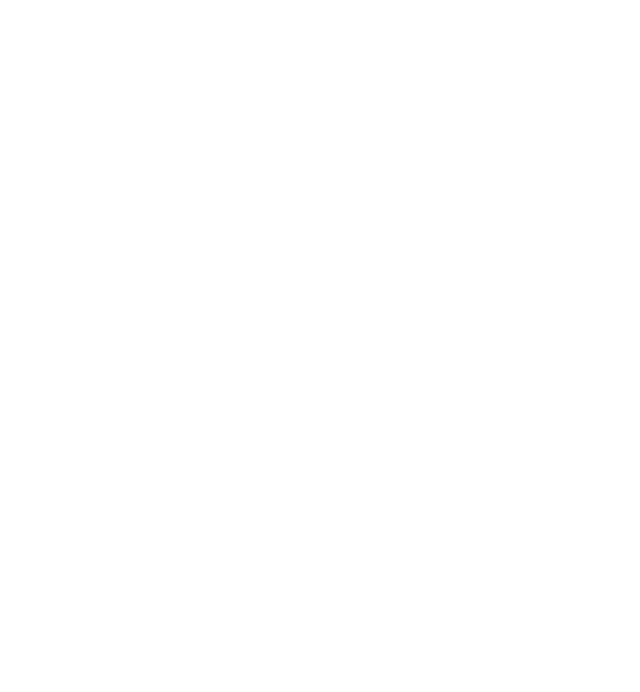
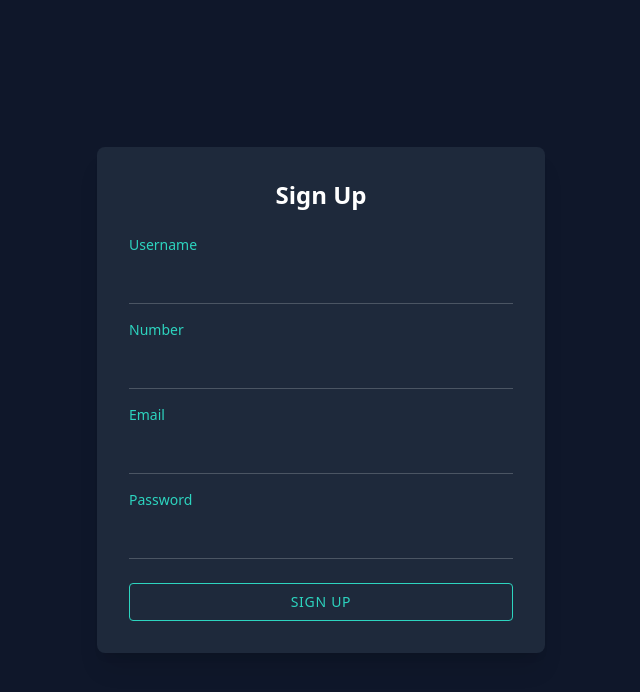
Before and after one commit to ProjetSpringBoot/GestionSalleDeSport, a React (Create React App) app in the folder Client/: page /Signup in a window 1280 px wide. Before the commit this address had no page. Shown: the top 692 px of the page, without its empty margins (319-959 px from the left). Built offline with nearby package versions, Linux system fonts and the light colour scheme.

Commit message:
add log in and sign up

```diff
--- a/Client/src/App.js
+++ b/Client/src/App.js
@@ -2,6 +2,9 @@
 import { Routes, Route, BrowserRouter, Navigate } from 'react-router-dom';
 import Home from './ClientPages/Home';
 import ContactPage from './ClientPages/ContactPage';
+import Activity from './ClientPages/Activity';
+import Login from './Components/Login';
+import Signup from './Components/Signup';
 
 function App() {
   return (
@@ -10,6 +13,11 @@
         <Route path="/" element={<Navigate to="/home" />} />
         <Route path="/home" element={<Home />} />
         <Route path="/contactPage" element={<ContactPage />} />
+        <Route path="/Activity" element={<Activity />} />
+        <Route path="/Login" element={<Login />} />
+        <Route path="/Signup" element={<Signup />} />
+
+
       </Routes>
     </BrowserRouter>
   );
--- /dev/null
+++ b/Client/src/ClientPages/Activity.js
@@ -0,0 +1,15 @@
+import React from "react";
+import Navbar from "../Components/NavBar";
+import ServicesGrid from "../Components/ServicesGrid";
+import Footer from "../Components/Footer";
+
+const Actvity = () => {
+  return (
+    <div>
+        <Navbar/>
+        <ServicesGrid/>
+        <Footer/>
+    </div>
+  );
+};
+export default Actvity;
--- a/Client/src/ClientPages/Home.js
+++ b/Client/src/ClientPages/Home.js
@@ -2,7 +2,6 @@
 import Navbar from "../Components/NavBar";
 import HeroSlider from "../Components/HeroSlider";
 import WhyChooseSection from "../Components/WhyChooseSection";
-import ServicesGrid from "../Components/ServicesGrid";
 import Footer from "../Components/Footer";
 
 const Home = () => {
@@ -11,7 +10,6 @@
         <Navbar/>
         <HeroSlider/>
         <WhyChooseSection/>
-        <ServicesGrid/>
         <Footer/>
     </div>
   );
--- /dev/null
+++ b/Client/src/Components/Login.js
@@ -0,0 +1,89 @@
+import React, { useState } from 'react';
+import { Link } from 'react-router-dom';
+
+function Login() {
+  // Define state for the form
+  const [formData, setFormData] = useState({
+    username: '',
+    password: '',
+  });
+
+  // Handle input changes
+  const handleChange = (e) => {
+    const { name, value } = e.target;
+    setFormData({
+      ...formData,
+      [name]: value,
+    });
+  };
+
+  // Handle form submission
+  const handleSubmit = (e) => {
+    e.preventDefault();
+    // Implement your login logic here (e.g., validation, API call)
+    console.log('Form submitted', formData);
+  };
+
+  return (
+    <div className="min-h-screen bg-slate-900 flex items-center justify-center p-4">
+      <div className="bg-slate-800 rounded-lg shadow-xl p-8 w-full max-w-md">
+        <h2 className="text-2xl text-white font-semibold mb-6 text-center">Login</h2>
+
+        <form onSubmit={handleSubmit}>
+          <div className="mb-4">
+            <label
+              htmlFor="username"
+              className="block text-teal-400 text-sm mb-2"
+            >
+              Username
+            </label>
+            <input
+              type="text"
+              id="username"
+              name="username"
+              value={formData.username}
+              onChange={handleChange}
+              className="w-full bg-transparent border-b border-gray-600 text-white px-3 py-2 focus:outline-none focus:border-teal-400 transition-colors"
+              required
+            />
+          </div>
+
+          <div className="mb-6">
+            <label
+              htmlFor="password"
+              className="block text-teal-400 text-sm mb-2"
+            >
+              Password
+            </label>
+            <input
+              type="password"
+              id="password"
+              name="password"
+              value={formData.password}
+              onChange={handleChange}
+              className="w-full bg-transparent border-b border-gray-600 text-white px-3 py-2 focus:outline-none focus:border-teal-400 transition-colors"
+              required
+            />
+          </div>
+
+          <button
+            type="submit"
+            className="w-full bg-transparent text-teal-400 border border-teal-400 py-2 px-4 rounded hover:bg-teal-400 hover:text-slate-900 transition-colors uppercase text-sm tracking-wider"
+          >
+            Submit
+          </button>
+
+          {/* Sign Up Button */}
+          <Link
+            to="/signup"
+            className="w-full mt-4 bg-transparent text-teal-400 border border-teal-400 py-2 px-4 rounded hover:bg-teal-400 hover:text-slate-900 transition-colors uppercase text-sm tracking-wider block text-center"
+          >
+            Sign Up
+          </Link>
+        </form>
+      </div>
+    </div>
+  );
+}
+
+export default Login;
--- a/Client/src/Components/NavBar.js
+++ b/Client/src/Components/NavBar.js
@@ -7,11 +7,11 @@
 
   const navItems = [
     { name: 'ACCUEIL', to: '/' },
-    { name: 'NOS ESPACES', to: '/nos-espaces' },
-    { name: 'ACTIVITÉS', to: '/activites' },
+    { name: 'ACTIVITÉS', to: '/Activity' },
     { name: 'TARIFS', to: '/tarifs' },
-    { name: 'PLANNING', to: '/planning' },
-    { name: 'CONTACT', to: '/ContactPage' }
+    { name: 'CONTACT', to: '/ContactPage' },
+    { name: 'Login', to: '/Login' }
+
   ];
 
   return (
--- /dev/null
+++ b/Client/src/Components/Signup.js
@@ -0,0 +1,125 @@
+import React, { useState } from 'react';
+
+function SignUp() {
+  // Define state for the form
+  const [formData, setFormData] = useState({
+    username: '',
+    email: '',
+    password: '',
+    confirmPassword: '',
+  });
+
+  // Handle input changes
+  const handleChange = (e) => {
+    const { name, value } = e.target;
+    setFormData({
+      ...formData,
+      [name]: value,
+    });
+  };
+
+  // Handle form submission
+  const handleSubmit = (e) => {
+    e.preventDefault();
+
+    // Validate that the passwords match
+    if (formData.password !== formData.confirmPassword) {
+      alert("Passwords do not match!");
+      return;
+    }
+
+    // Implement your sign-up logic here (e.g., API call)
+    console.log('Form submitted', formData);
+  };
+
+  return (
+    <div className="min-h-screen bg-slate-900 flex items-center justify-center p-4">
+      <div className="bg-slate-800 rounded-lg shadow-xl p-8 w-full max-w-md">
+        <h2 className="text-2xl text-white font-semibold mb-6 text-center">Sign Up</h2>
+
+        <form onSubmit={handleSubmit}>
+          <div className="mb-4">
+            <label
+              htmlFor="username"
+              className="block text-teal-400 text-sm mb-2"
+            >
+              Username
+            </label>
+            <input
+              type="text"
+              id="username"
+              name="username"
+              value={formData.username}
+              onChange={handleChange}
+              className="w-full bg-transparent border-b border-gray-600 text-white px-3 py-2 focus:outline-none focus:border-teal-400 transition-colors"
+              required
+            />
+          </div>
+
+          <div className="mb-4">
+            <label
+              htmlFor="number"
+              className="block text-teal-400 text-sm mb-2"
+            >
+              Number
+            </label>
+            <input
+              type="text"
+              id="number"
+              name="number"
+              value={formData.number}
+              onChange={handleChange}
+              className="w-full bg-transparent border-b border-gray-600 text-white px-3 py-2 focus:outline-none focus:border-teal-400 transition-colors"
+              required
+            />
+          </div>
+
+          <div className="mb-4">
+            <label
+              htmlFor="email"
+              className="block text-teal-400 text-sm mb-2"
+            >
+              Email
+            </label>
+            <input
+              type="email"
+              id="email"
+              name="email"
+              value={formData.email}
+              onChange={handleChange}
+              className="w-full bg-transparent border-b border-gray-600 text-white px-3 py-2 focus:outline-none focus:border-teal-400 transition-colors"
+              required
+            />
+          </div>
+
+          <div className="mb-6">
+            <label
+              htmlFor="password"
+              className="block text-teal-400 text-sm mb-2"
+            >
+              Password
+            </label>
+            <input
+              type="password"
+              id="password"
+              name="password"
+              value={formData.password}
+              onChange={handleChange}
+              className="w-full bg-transparent border-b border-gray-600 text-white px-3 py-2 focus:outline-none focus:border-teal-400 transition-colors"
+              required
+            />
+          </div>
+
+          <button
+            type="submit"
+            className="w-full bg-transparent text-teal-400 border border-teal-400 py-2 px-4 rounded hover:bg-teal-400 hover:text-slate-900 transition-colors uppercase text-sm tracking-wider"
+          >
+            Sign Up
+          </button>
+        </form>
+      </div>
+    </div>
+  );
+}
+
+export default SignUp;
--- /dev/null
+++ b/package.json
@@ -0,0 +1,5 @@
+{
+  "dependencies": {
+    "react-icons": "^5.3.0"
+  }
+}
```
Also changed, not shown: 1 other file (tests, documents, lock files or other folders).
